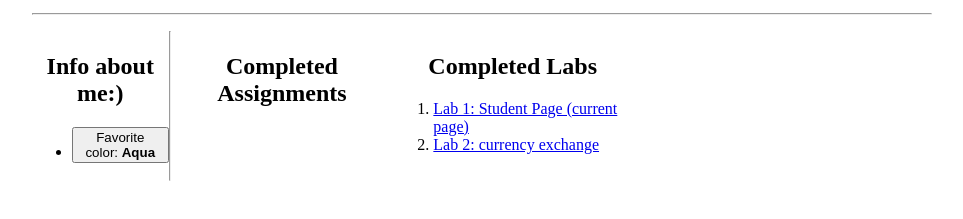
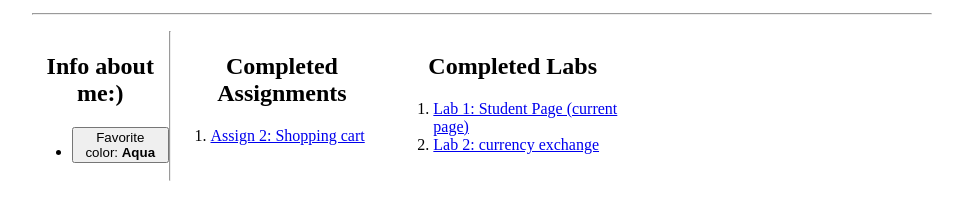
Before and after one commit to uscwebdev/itp301-submissions-CJDoolan, a plain HTML site: page index.html in a window 1280 px wide. Shown: the part 101-320 px from the top of the page, without its empty margins (158-1121 px from the left). Drawn offline with Linux system fonts and the light colour scheme.

Commit message:
index updated

```diff
--- a/index.html
+++ b/index.html
@@ -73,7 +73,7 @@ Christina Doolan | Student Page
 		<div id="assign">
 			<h2> Completed Assignments</h2>
 			<ol>
-
+			<li><a href="assignment_02/shopping_cart.html"> Assign 2: Shopping cart</a> </li>
 			</ol>
 		</div> <!-- assign -->
 
```
Also changed, not shown: assignment_02/shopping_cart.html (+37 -5 lines).
